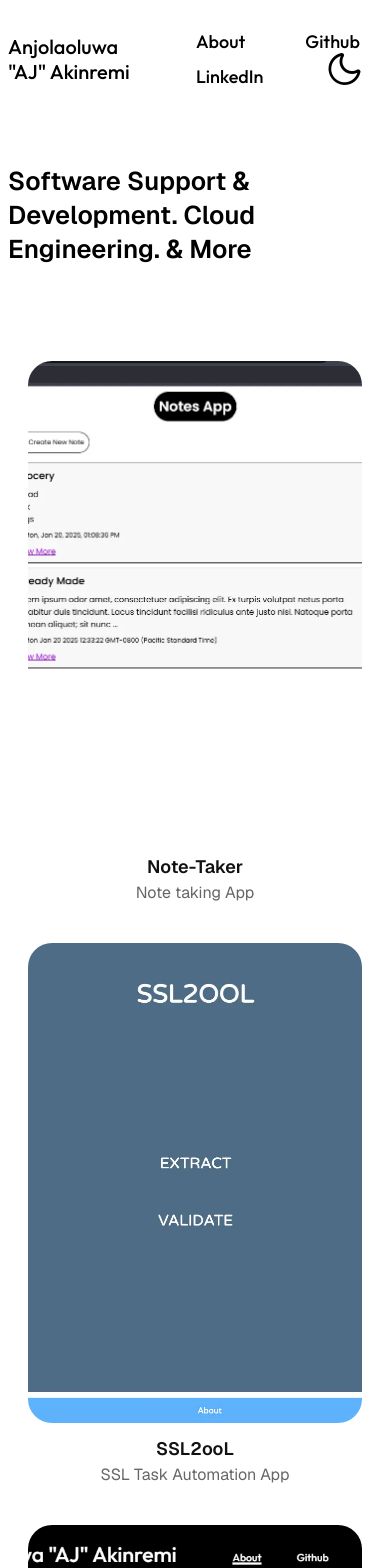
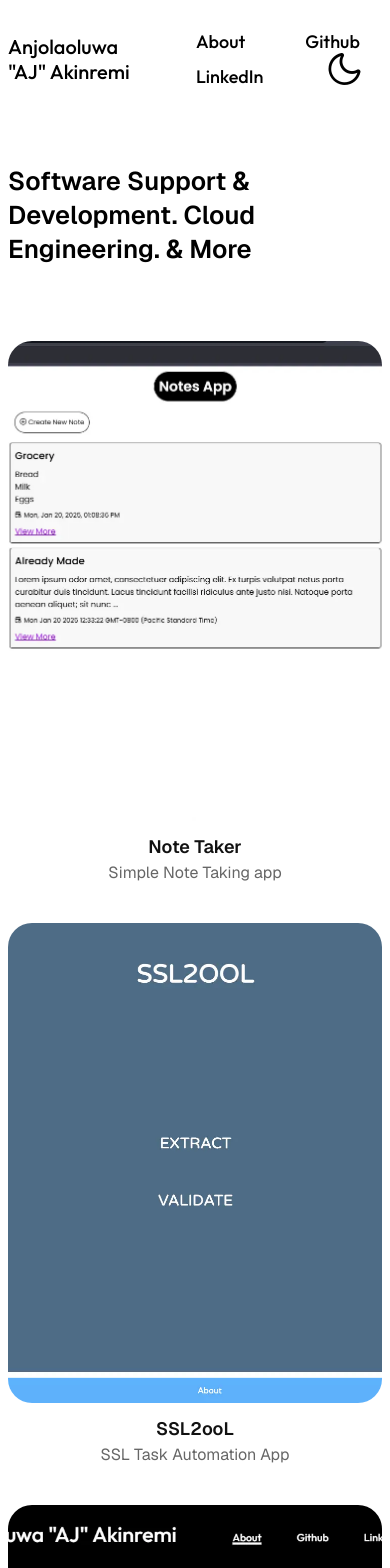
Before and after one commit to thecenturist/portfolio-app, a Vue app: page / in a window 390 px wide. Shown: the top 1568 px of the page. Built offline with nearby package versions, Linux system fonts and the light colour scheme.

Commit message:
Moved css font import into main.css, added Project components

```diff
--- a/src/assets/main.css
+++ b/src/assets/main.css
@@ -1,3 +1,5 @@
+@import url('https://fonts.googleapis.com/css2?family=Geist:wght@100..900&family=Montserrat:ital,wght@0,100..900;1,100..900&family=Open+Sans:ital,wght@0,300..800;1,300..800&family=Outfit:wght@100..900&family=Poppins:ital,wght@0,100;0,200;0,300;0,400;0,500;0,600;0,700;0,800;0,900;1,100;1,200;1,300;1,400;1,500;1,600;1,700;1,800;1,900&display=swap');
+
 body {
     background: var(--background-color);
     color: var(--primary-text-color);
--- a/src/components/AboutRead.vue
+++ b/src/components/AboutRead.vue
@@ -22,7 +22,6 @@
 </template>
 
 <style scoped>
-@import url('https://fonts.googleapis.com/css2?family=Geist:wght@100..900&family=Montserrat:ital,wght@0,100..900;1,100..900&family=Open+Sans:ital,wght@0,300..800;1,300..800&family=Poppins:ital,wght@0,100;0,200;0,300;0,400;0,500;0,600;0,700;0,800;0,900;1,100;1,200;1,300;1,400;1,500;1,600;1,700;1,800;1,900&display=swap');
 .about-view {
     display: flex;
     flex-direction: column;
--- a/src/components/AboutSnippet.vue
+++ b/src/components/AboutSnippet.vue
@@ -8,8 +8,6 @@
 </template>
 
 <style scoped>
-@import url('https://fonts.googleapis.com/css2?family=Geist:wght@100..900&family=Montserrat:ital,wght@0,100..900;1,100..900&family=Open+Sans:ital,wght@0,300..800;1,300..800&family=Poppins:ital,wght@0,100;0,200;0,300;0,400;0,500;0,600;0,700;0,800;0,900;1,100;1,200;1,300;1,400;1,500;1,600;1,700;1,800;1,900&display=swap');
-
 .about-snippet {
     display: flex;
     flex-direction: column;
--- a/src/components/Disciplines.vue
+++ b/src/components/Disciplines.vue
@@ -24,7 +24,6 @@
 </template>
 
 <style scoped>
-@import url('https://fonts.googleapis.com/css2?family=Geist:wght@100..900&family=Montserrat:ital,wght@0,100..900;1,100..900&family=Open+Sans:ital,wght@0,300..800;1,300..800&family=Poppins:ital,wght@0,100;0,200;0,300;0,400;0,500;0,600;0,700;0,800;0,900;1,100;1,200;1,300;1,400;1,500;1,600;1,700;1,800;1,900&display=swap');
 .disciplines {
     max-width: 760px;
     margin: 0 auto;
--- a/src/components/Education.vue
+++ b/src/components/Education.vue
@@ -15,7 +15,6 @@
 </template>
 
 <style scoped>
-@import url('https://fonts.googleapis.com/css2?family=Geist:wght@100..900&family=Montserrat:ital,wght@0,100..900;1,100..900&family=Open+Sans:ital,wght@0,300..800;1,300..800&family=Poppins:ital,wght@0,100;0,200;0,300;0,400;0,500;0,600;0,700;0,800;0,900;1,100;1,200;1,300;1,400;1,500;1,600;1,700;1,800;1,900&display=swap');
 .education {
     margin: 100px auto;
     max-width: 760px;
--- a/src/components/EmailDisplay.vue
+++ b/src/components/EmailDisplay.vue
@@ -19,7 +19,6 @@ const copyEmail = () => {
 </script>
 
 <style scoped>
-@import url('https://fonts.googleapis.com/css2?family=Geist:wght@100..900&family=Montserrat:ital,wght@0,100..900;1,100..900&family=Open+Sans:ital,wght@0,300..800;1,300..800&family=Poppins:ital,wght@0,100;0,200;0,300;0,400;0,500;0,600;0,700;0,800;0,900;1,100;1,200;1,300;1,400;1,500;1,600;1,700;1,800;1,900&display=swap');
 .email-display {
     display: flex;
     flex-direction: column;
--- a/src/components/Header.vue
+++ b/src/components/Header.vue
@@ -5,7 +5,6 @@
 </template>
 
 <style scoped>
-@import url('https://fonts.googleapis.com/css2?family=Geist:wght@100..900&family=Montserrat:ital,wght@0,100..900;1,100..900&family=Open+Sans:ital,wght@0,300..800;1,300..800&family=Poppins:ital,wght@0,100;0,200;0,300;0,400;0,500;0,600;0,700;0,800;0,900;1,100;1,200;1,300;1,400;1,500;1,600;1,700;1,800;1,900&display=swap');
 
 .header-section {
     display: flex;
--- a/src/components/Navigation.vue
+++ b/src/components/Navigation.vue
@@ -32,7 +32,6 @@ onMounted(() => {
 </script>
 
 <style scoped>
-@import url('https://fonts.googleapis.com/css2?family=Geist:wght@100..900&family=Montserrat:ital,wght@0,100..900;1,100..900&family=Open+Sans:ital,wght@0,300..800;1,300..800&family=Outfit:wght@100..900&family=Poppins:ital,wght@0,100;0,200;0,300;0,400;0,500;0,600;0,700;0,800;0,900;1,100;1,200;1,300;1,400;1,500;1,600;1,700;1,800;1,900&display=swap');
 @import "primeicons/primeicons.css";
 
 .header {
--- /dev/null
+++ b/src/components/Project.vue
@@ -0,0 +1,122 @@
+<template>
+    <a href="#" class="work-item">
+        <div class="work-item-image">
+            <img :src="'src/assets/images/' + image + '.webp'">
+        </div>
+        <div class="work-item-info">
+            <div class="work-item-company">{{ company }}</div>
+            <div class="work-item-description">{{ description }}</div>
+        </div>
+    </a>
+</template>
+
+<script setup>
+import { defineProps } from 'vue'
+const props= defineProps({
+    company: {
+        type: String,
+        required: true
+    },
+    description: {
+        type: String,
+        required: true
+    },
+    image: {
+        type: String,
+        required: true
+    },
+})
+</script>
+
+<style scoped>
+.work-item {
+	width: calc(50% - 60px);
+	margin-bottom: 100px;
+	text-align: center;
+	box-sizing: border-box;
+    display: inline-block;
+}
+
+.work-item:nth-child(2n-2) {
+	position: relative;
+	top: 200px;
+	top: 300px; /* CHANGE THIS for V2 */
+}
+
+.work-item-image {
+	border-radius: 24px;
+	overflow: hidden;
+	height: 640px;
+	transition: all .8s cubic-bezier(0.2, 0.6, 0.2, 1);
+}
+
+.work-item-image:hover {
+	transform: scale(.95);
+	transition: all .8s cubic-bezier(0.2, 0.6, 0.2, 1);
+	cursor: pointer;
+}
+
+.work-item img {
+	display: block;
+	width: 100%;
+	height: 100%;
+ 	object-fit: cover;
+	transition: all .8s cubic-bezier(0.2, 0.6, 0.2, 1);
+}
+
+.work-item:hover img {
+	transform: scale(1.1);
+	transition: all .8s cubic-bezier(0.2, 0.6, 0.2, 1);
+	cursor: pointer;
+}
+.work-item-info {
+	text-align: center;
+	margin-top: 24px;
+}
+
+.work-item-company {
+	color: var(--primary-body-color);
+    font-family: 'Geist';
+	font-weight: 500;
+	font-size: 1.375rem;
+	line-height: 160%;
+	display: block;
+	text-decoration: none;
+}
+
+.work-item-description {
+	color: var(--secondary-text-color);
+    font-family: 'Geist';
+	font-weight: 300;
+	font-size: 1.125rem;
+	display: block;
+	text-decoration: none;
+}
+@media screen and (max-width: 767px) {
+	.grid {
+		padding: 20px;
+	}
+	.work-item  {
+	 	width: 100%;
+		margin-bottom: 40px;
+	}
+	.work-item:nth-child(2n-2) {
+		top: 0;
+	}
+	.work-item-image {
+		height: 480px;
+	}
+	.work-item-info {
+		margin-top: 12px;
+	}
+	.work-item-company {
+		font-size: 1.125rem;
+		font-weight: 600;
+	}
+	.work-item-description {
+		font-size: 1rem;
+		font-weight: 400;
+	}
+}
+
+</style>
--- a/src/components/Projects.vue
+++ b/src/components/Projects.vue
@@ -1,37 +1,34 @@
 <template>
     <div class="projects grid slide delay02">
-        <a href="#" class="work-item">
-            <div class="work-item-image">
-                <img src="../assets/images/notetaker.webp">
-            </div>
-            <div class="work-item-info">
-                <div class="work-item-company">Note-Taker</div>
-                <div class="work-item-description">Note taking App</div>
-            </div>
-        </a>
-        <a href="#" class="work-item">
-            <div class="work-item-image">
-                <img src="../assets/images/ss2ool.webp">
-            </div>
-            <div class="work-item-info">
-                <div class="work-item-company">SSL2ooL</div>
-                <div class="work-item-description">SSL Task Automation App</div>
-            </div>
-        </a>
-        <a href="#" class="work-item">
-            <div class="work-item-image">
-                <img src="../assets/images/anjolawork.webp">
-            </div>
-            <div class="work-item-info">
-                <div class="work-item-company">Anjola.Work</div>
-                <div class="work-item-description">This very site you're on</div>
-            </div>
-        </a>
+        <Project v-for="project in projects" :company="project.company" :description="project.description" :image="project.image" />
     </div>
 </template>
 
+<script setup>
+import { ref } from 'vue'
+import Project from './Project.vue'
+const projects = ref([
+    {
+        company: "Note Taker",
+        description: "Simple Note Taking app",
+        image: "notetaker"
+    },
+    {
+        company: "SSL2ooL",
+        description: "SSL Task Automation App",
+        image: "ss2ool"
+    },
+    {
+        company: "Anjola.Work",
+        description: "This very site you're on",
+        image: "anjolawork"
+    }
+])
+
+</script>
+
 <style scoped>
-@import url('https://fonts.googleapis.com/css2?family=Geist:wght@100..900&family=Montserrat:ital,wght@0,100..900;1,100..900&family=Open+Sans:ital,wght@0,300..800;1,300..800&family=Poppins:ital,wght@0,100;0,200;0,300;0,400;0,500;0,600;0,700;0,800;0,900;1,100;1,200;1,300;1,400;1,500;1,600;1,700;1,800;1,900&display=swap');
+
 .projects a {
     text-decoration: none;
 }
@@ -42,94 +39,4 @@
 	max-width: 1200px;
 	margin: 0 auto;
 }
-
-.work-item {
-	width: calc(50% - 60px);
-	margin-bottom: 100px;
-	text-align: center;
-	box-sizing: border-box;
-    display: inline-block;
-}
-
-.work-item:nth-child(2n-2) {
-	position: relative;
-	top: 200px;
-	top: 300px; /* CHANGE THIS for V2 */
-}
-
-.work-item-image {
-	border-radius: 24px;
-	overflow: hidden;
-	height: 640px;
-	transition: all .8s cubic-bezier(0.2, 0.6, 0.2, 1);
-}
-
-.work-item-image:hover {
-	transform: scale(.95);
-	transition: all .8s cubic-bezier(0.2, 0.6, 0.2, 1);
-	cursor: pointer;
-}
-
-.work-item img {
-	display: block;
-	width: 100%;
-	height: 100%;
- 	object-fit: cover;
-	transition: all .8s cubic-bezier(0.2, 0.6, 0.2, 1);
-}
-
-.work-item:hover img {
-	transform: scale(1.1);
-	transition: all .8s cubic-bezier(0.2, 0.6, 0.2, 1);
-	cursor: pointer;
-}
-.work-item-info {
-	text-align: center;
-	margin-top: 24px;
-}
-
-.work-item-company {
-	color: var(--primary-body-color);
-    font-family: 'Geist';
-	font-weight: 500;
-	font-size: 1.375rem;
-	line-height: 160%;
-	display: block;
-	text-decoration: none;
-}
-
-.work-item-description {
-	color: var(--secondary-text-color);
-    font-family: 'Geist';
-	font-weight: 300;
-	font-size: 1.125rem;
-	display: block;
-	text-decoration: none;
-}
-@media screen and (max-width: 767px) {
-	.grid {
-		padding: 20px;
-	}
-	.work-item  {
-	 	width: 100%;
-		margin-bottom: 40px;
-	}
-	.work-item:nth-child(2n-2) {
-		top: 0;
-	}
-	.work-item-image {
-		height: 480px;
-	}
-	.work-item-info {
-		margin-top: 12px;
-	}
-	.work-item-company {
-		font-size: 1.125rem;
-		font-weight: 600;
-	}
-	.work-item-description {
-		font-size: 1rem;
-		font-weight: 400;
-	}
-}
 </style>
--- a/src/components/WorkExperiences.vue
+++ b/src/components/WorkExperiences.vue
@@ -22,7 +22,6 @@
 </template>
 
 <style scoped>
-@import url('https://fonts.googleapis.com/css2?family=Geist:wght@100..900&family=Montserrat:ital,wght@0,100..900;1,100..900&family=Open+Sans:ital,wght@0,300..800;1,300..800&family=Poppins:ital,wght@0,100;0,200;0,300;0,400;0,500;0,600;0,700;0,800;0,900;1,100;1,200;1,300;1,400;1,500;1,600;1,700;1,800;1,900&display=swap');
 .work-experience {
     margin-left: auto;
     margin-right: auto;
```
